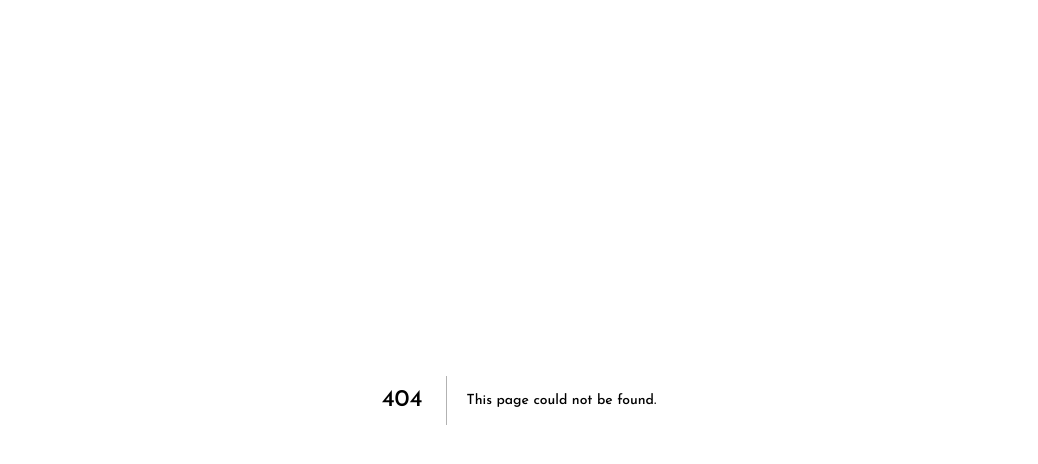
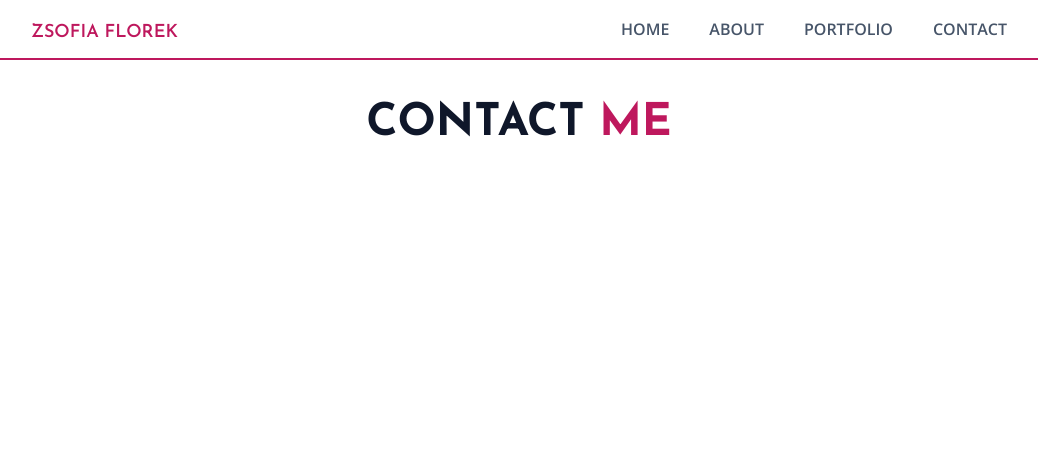
Before and after one commit to zsofiaflorek/portfolio, a Next.js app: page /contact in a window 1280 px wide. Before the commit this address had no page. Shown: the top 464 px of the page, without its empty margins (121-1159 px from the left). Built offline with nearby package versions, Linux system fonts and the light colour scheme.

Commit message:
Create Contact page

```diff
--- /dev/null
+++ b/pages/contact.js
@@ -0,0 +1,19 @@
+import Head from "next/head";
+import { Layout } from "../components/layout";
+import PageTitle, { Strong } from "../components/pageTitle";
+
+export default function ContactPage() {
+  return (
+    <>
+      <Head>
+        <title>Zsofia Florek - Contact</title>
+      </Head>
+      <Layout>
+        <PageTitle>
+          Contact
+          <Strong> Me</Strong>
+        </PageTitle>
+      </Layout>
+    </>
+  );
+}
```
